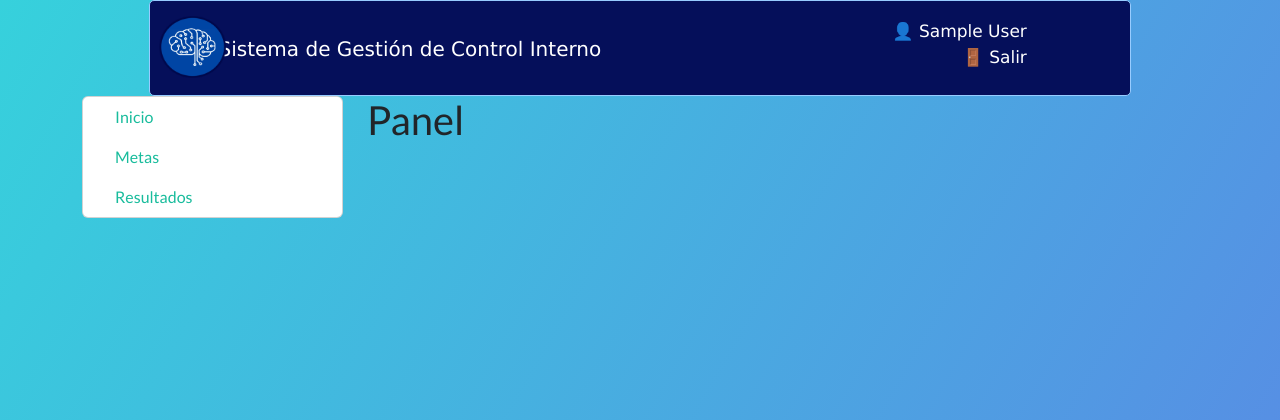
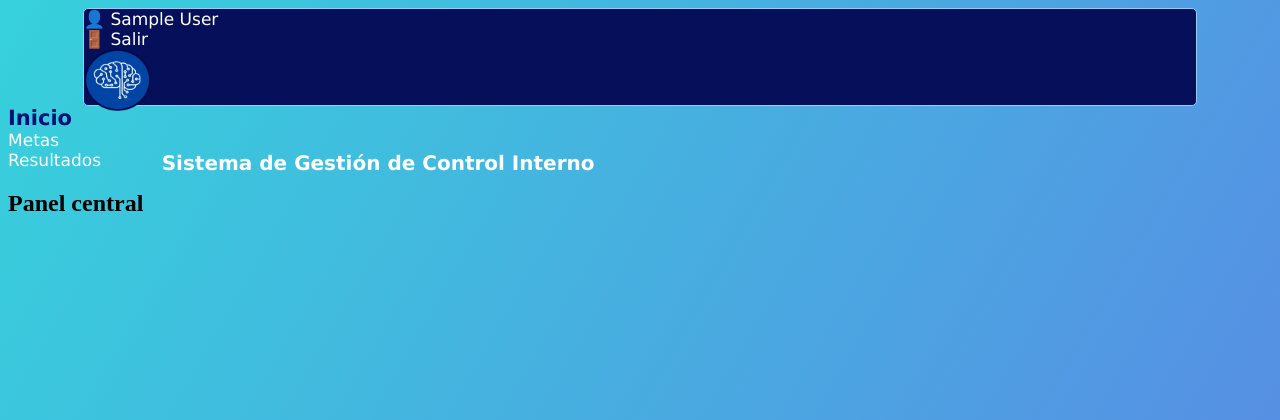
Before and after one commit to TonyQuesada/Proyecto, a PHP site: page /administrador.php in a window 1280 px wide. Shown: the top 420 px of the page. Run offline with PHP 8.4, Linux system fonts and the light colour scheme; the visitor is signed in with stand-in values (Sample User, id 1).

Commit message:
Update administrador.php
Avance Noche 14/11/21

```diff
--- a/administrador.php
+++ b/administrador.php
@@ -12,15 +12,12 @@ if(!isset($_SESSION['u_ID'])){
         <meta name="viewport" content="width=device-width, initial-scale=1">
         <link rel="stylesheet" href="./favicon.ico">
         <link rel="stylesheet" href="./css/styles_general.css">
-        <link href="https://bootswatch.com/5/flatly/bootstrap.min.css" rel="stylesheet" id="theme-light">
         <script src="https://ajax.googleapis.com/ajax/libs/jquery/3.5.1/jquery.min.js"></script>
     </head>
     <body>
-        <div class="container">
 
         <div class="cabecera">
-
-                <div style="margin-left: 58%; margin-top: 18px; position:fixed; text-align: right;">
+            <div class="perfil">
                 <div>
                     <a class="a" href="cuenta.php">👤 <?php echo $_SESSION['u_Nombre']; ?></a>
                     </br>
@@ -29,30 +26,28 @@ if(!isset($_SESSION['u_ID'])){
                     <a class="a" href="./util/logout.php">🚪 Salir</a>
                 </div>
             </div>
-
-                <img src="./favicon.png" width="67" height="62" style="margin-top: 15px; margin-left: 9px; position:fixed;">
+            <img class="logo" src="./favicon.png" width="67" height="62">
             <a class="a" href="./index.php"><h2 class="h2">Sistema de Gestión de Control Interno</h2></a>
         </div>
 
-            <div class="row">
-                <div class="col-md-3">
-                <nav class="nav card flex-column">
-                        <a href="administrador.php" class="nav-link active"><i class="icofont-home"></i> Inicio</a>
+        <div class="container">
+            <div class="columna_der">
+                <a class="a" href="administrador.php" style="color: #031075; font-size: 21px; font-weight: bold;">Inicio</a>
 
                 <!-- Director de Área -->
                 <?php if ($_SESSION['u_idRol'] == 1){ ?>
-                            <a class="nav-link" href="./director_area/metas.php"><i class="icofont-ui-user-group"></i> Metas</a>
-                            <a class="nav-link" href="./director_area/resultados.php"><i class="icofont-flag-alt-2"></i> Resultados</a>
+                    </br><a class="a" href="./director_area/metas.php"> Metas</a>
+                    </br><a class="a"href="./director_area/resultados.php"> Resultados</a>
                 <?php } ?>
 
                 <!-- Fiscalizador -->
                 <?php if ($_SESSION['u_idRol'] == 2){ ?>
-                            <a class="nav-link" href="./fiscalizador/asignar_roles.php"><i class="icofont-ui-user-group"></i> Asignar Roles</a>
-                            <a class="nav-link" href="./fiscalizador/definir_alcance_metas.php"><i class="icofont-ui-user"></i> Definir Alcance Metas</a>
-                            <a class="nav-link" href="./fiscalizador/departamentos.php"><i class="icofont-calendar"></i> Departamentos</a>
-                            <a class="nav-link" href="./fiscalizador/direccciones.php"><i class="icofont-bank-alt"></i> Direccciones</a>
-                            <a class="nav-link" href="./fiscalizador/establecer_fechas_evaluacion.php"><i class="icofont-flag-alt-2"></i> Establecer Fechas de Evaluación</a>
-                            <a class="nav-link" href="./fiscalizador/resultados.php"><i class="icofont-flag-alt-2"></i> Resultados</a>
+                    </br><a class="a" href="./fiscalizador/asignar_roles.php"> Asignar Roles</a>
+                    </br><a class="a" href="./fiscalizador/definir_alcance_metas.php"> Definir Alcance Metas</a>
+                    </br><a class="a" href="./fiscalizador/departamentos.php"> Departamentos</a>
+                    </br><a class="a" href="./fiscalizador/direccciones.php"> Direccciones</a>
+                    </br><a class="a" href="./fiscalizador/establecer_fechas_evaluacion.php"> Establecer Fechas de Evaluación</a>
+                    </br><a class="a" href="./fiscalizador/resultados.php"> Resultados</a>
                 <?php } ?>
 
                 <!-- Encargado de Departamento -->
@@ -62,15 +57,12 @@ if(!isset($_SESSION['u_ID'])){
                 <!-- Empleado -->
                 <?php if ($_SESSION['u_idRol'] == 4){ ?>
                 <?php } ?>
-
-                    </nav>
             </div>
 
-                <div class="col-md-9">
-                    <h2>Panel</h2>
+            <div class="panel">
+                <h2>Panel central</h2>
             </div>
 
-            </div>
         </div>
         <script src="./common.js"></script>
     </body>
```
Lines whose indentation alone changed are shown as unchanged.
